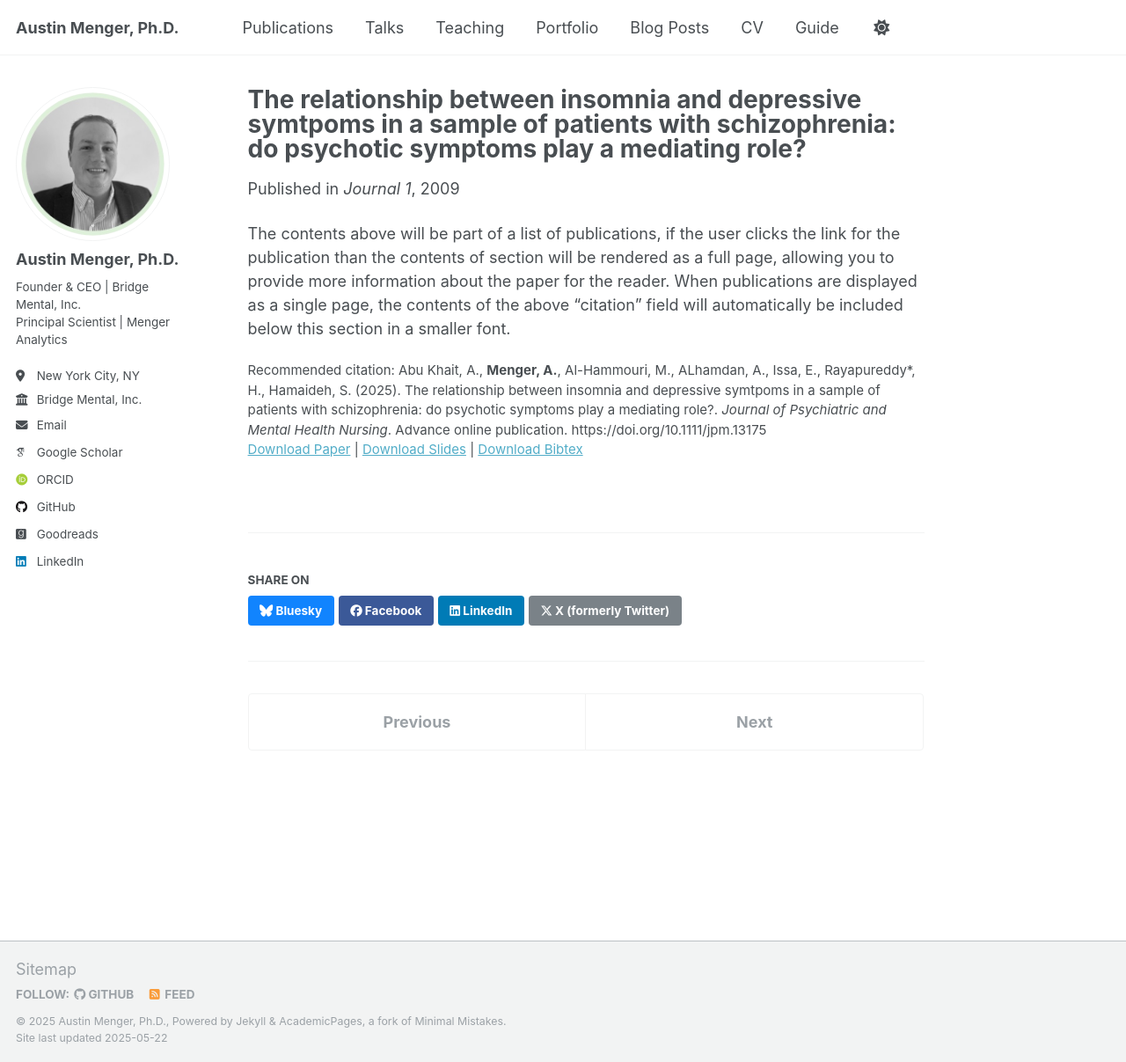
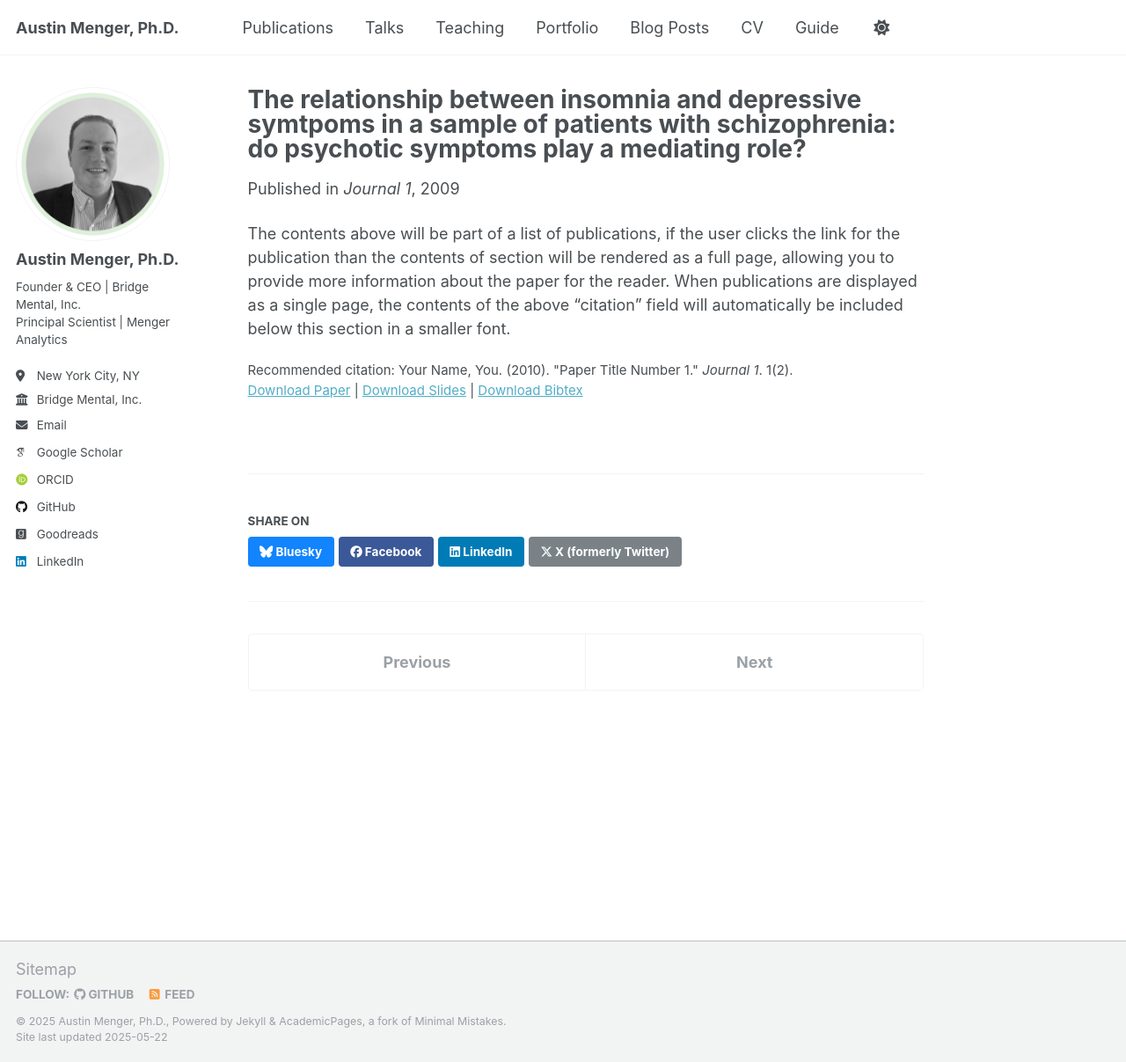
Before and after one commit to austinmenger/austinmenger.github.io, a Jekyll site: the page built from _publications/2009-10-01-paper-title-number-1.md, in a window 1280 px wide and 1207 px high. Shown: the whole window at 88% size. Built offline with Jekyll 4.4.1, drawn with Linux system fonts in a browser that asks for light colours; some web fonts are replaced.

Commit message:
Update 2009-10-01-paper-title-number-1.md

```diff
--- a/_publications/2009-10-01-paper-title-number-1.md
+++ b/_publications/2009-10-01-paper-title-number-1.md
@@ -9,6 +9,6 @@ venue: 'Journal 1'
 slidesurl: 'http://academicpages.github.io/files/slides1.pdf'
 paperurl: 'http://academicpages.github.io/files/paper1.pdf'
 bibtexurl: 'http://academicpages.github.io/files/bibtex1.bib'
-citation: 'Abu Khait, A., <strong> Menger, A.</strong>, Al-Hammouri, M., ALhamdan, A., Issa, E., Rayapureddy*, H., Hamaideh, S. (2025). The relationship between insomnia and depressive symtpoms in a sample of patients with schizophrenia: do psychotic symptoms play a mediating role?. <i>Journal of Psychiatric and Mental Health Nursing</i>. Advance online publication. https://doi.org/10.1111/jpm.13175'
+citation: 'Your Name, You. (2010). &quot;Paper Title Number 1.&quot; <i>Journal 1</i>. 1(2).'
 ---
 The contents above will be part of a list of publications, if the user clicks the link for the publication than the contents of section will be rendered as a full page, allowing you to provide more information about the paper for the reader. When publications are displayed as a single page, the contents of the above "citation" field will automatically be included below this section in a smaller font.
```
